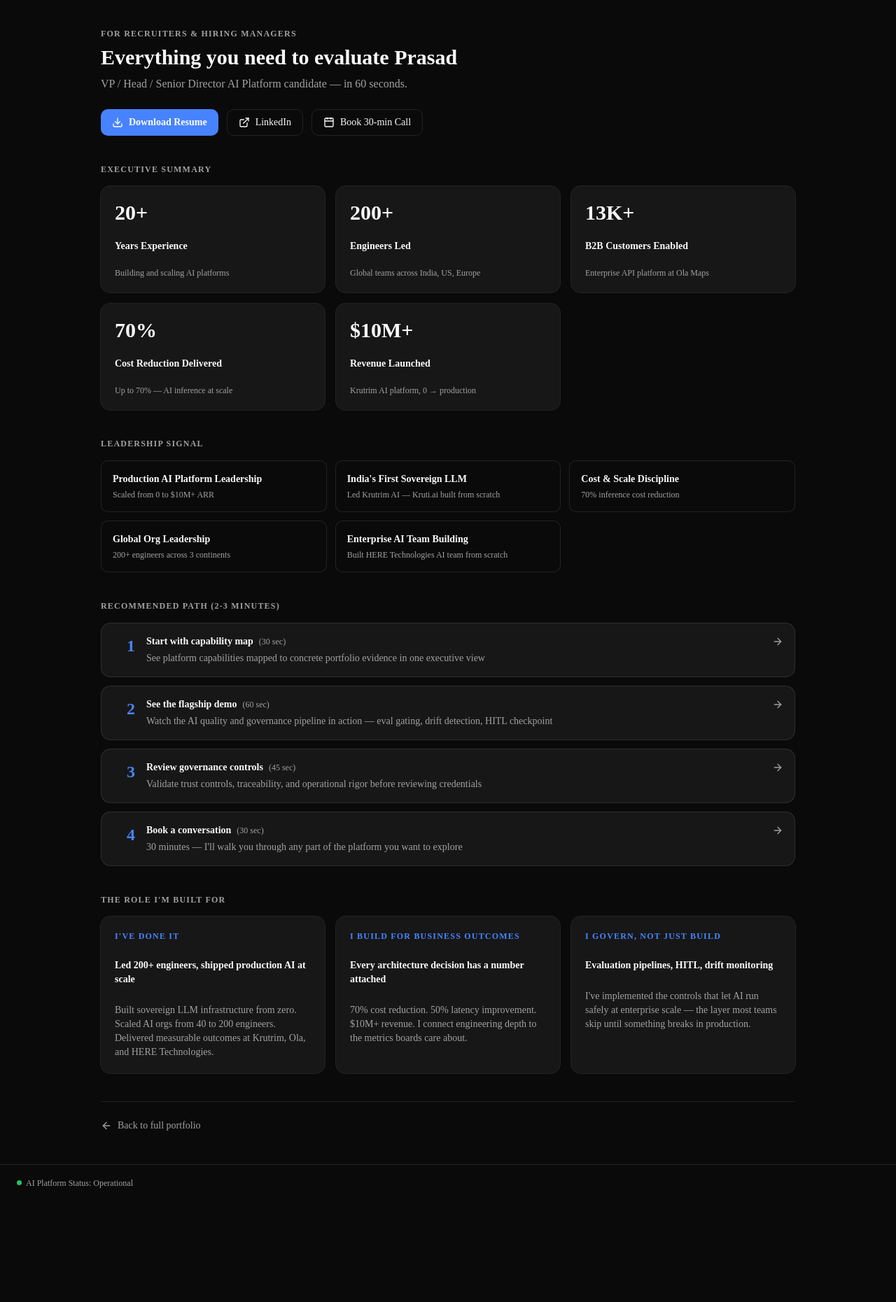
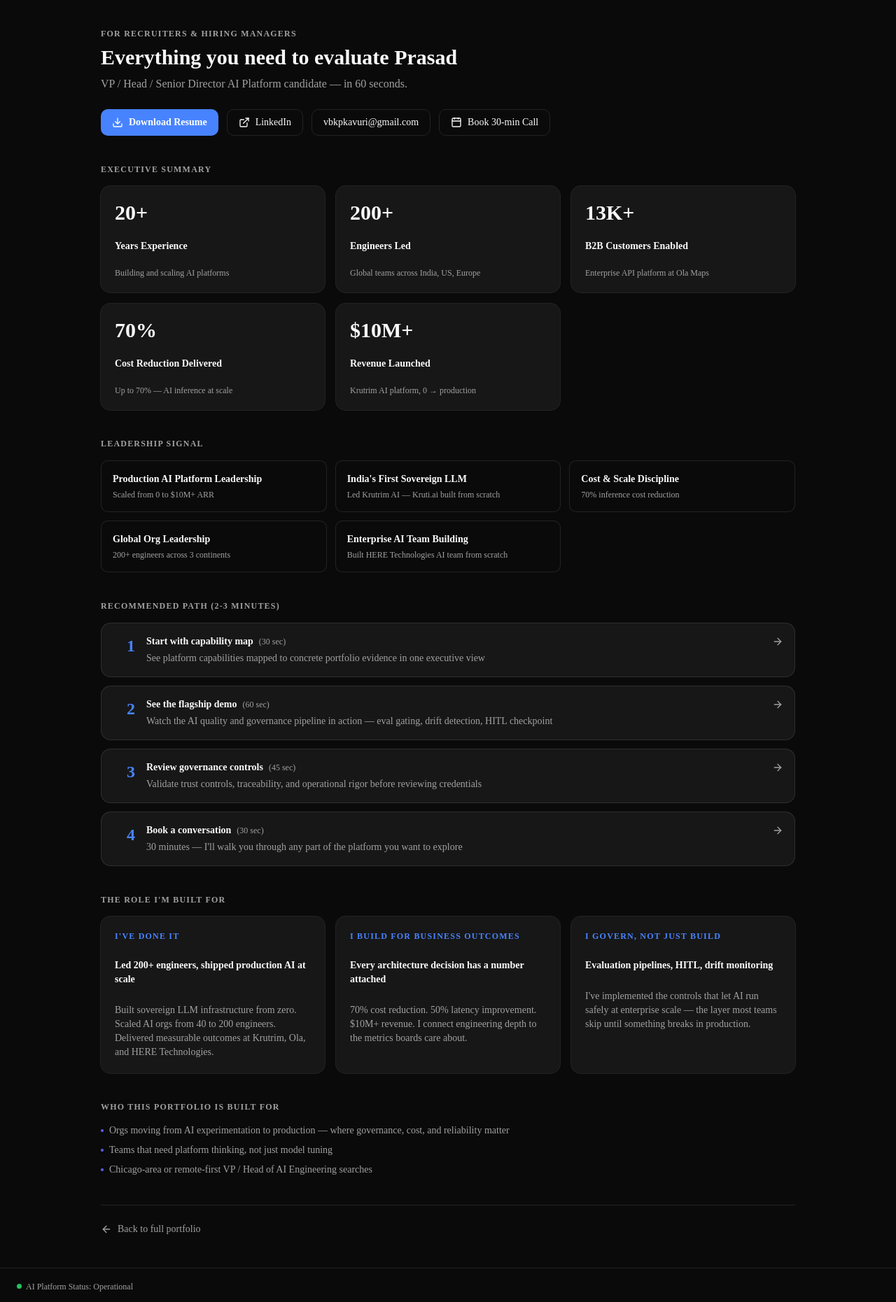
Before and after one commit to prasad-kavuri/prasad-portfolio, a Next.js app: page /for-recruiters in a window 1280 px wide. Shown: the whole page at 70% size. Before the commit the page ends 1713 px from the top, so only its background shows below. Built offline with nearby package versions, Linux system fonts and the light colour scheme.

Commit message:
feat(for-recruiters): visible email, role qualifier section, structured contact JSON-LD

```diff
--- a/src/app/for-recruiters/page.tsx
+++ b/src/app/for-recruiters/page.tsx
@@ -154,6 +154,12 @@ export default function ForRecruitersPage() {
               LinkedIn
             </a>
             <a
+              href="mailto:vbkpkavuri@gmail.com"
+              className="inline-flex items-center gap-2 rounded-lg border border-border px-4 py-2 text-sm font-medium hover:bg-muted/40 transition-colors"
+            >
+              vbkpkavuri@gmail.com
+            </a>
+            <a
               href="https://calendly.com/vbkpkavuri"
               target="_blank"
               rel="noopener noreferrer"
@@ -290,6 +296,27 @@ export default function ForRecruitersPage() {
           </div>
         </div>
 
+        {/* ── Section 6: Who this portfolio is built for ───────────────── */}
+        <div className="mb-10">
+          <p className="text-xs font-semibold uppercase tracking-widest text-muted-foreground mb-4">
+            Who This Portfolio Is Built For
+          </p>
+          <ul className="space-y-2">
+            <li className="flex items-start gap-2 text-sm text-muted-foreground">
+              <span className="mt-2 size-1 rounded-full shrink-0 bg-indigo-500" />
+              Orgs moving from AI experimentation to production — where governance, cost, and reliability matter
+            </li>
+            <li className="flex items-start gap-2 text-sm text-muted-foreground">
+              <span className="mt-2 size-1 rounded-full shrink-0 bg-indigo-500" />
+              Teams that need platform thinking, not just model tuning
+            </li>
+            <li className="flex items-start gap-2 text-sm text-muted-foreground">
+              <span className="mt-2 size-1 rounded-full shrink-0 bg-indigo-500" />
+              Chicago-area or remote-first VP / Head of AI Engineering searches
+            </li>
+          </ul>
+        </div>
+
         {/* ── Footer ───────────────────────────────────────────────────── */}
         <div className="border-t border-border pt-6">
           <Link
@@ -302,6 +329,28 @@ export default function ForRecruitersPage() {
         </div>
 
       </div>
+
+      <script
+        type="application/ld+json"
+        dangerouslySetInnerHTML={{
+          __html: JSON.stringify({
+            "@context": "https://schema.org",
+            "@type": "Person",
+            "name": "Prasad Kavuri",
+            "jobTitle": "VP / Head of AI Engineering",
+            "email": "mailto:vbkpkavuri@gmail.com",
+            "url": "https://www.prasadkavuri.com/for-recruiters",
+            "availableChannel": {
+              "@type": "ServiceChannel",
+              "serviceUrl": "https://calendly.com/vbkpkavuri",
+            },
+            "workLocation": {
+              "@type": "Place",
+              "address": "Chicago, IL",
+            },
+          }),
+        }}
+      />
     </div>
   );
 }
```
Also changed, not shown: 1 other file (tests, documents, lock files or other folders).
